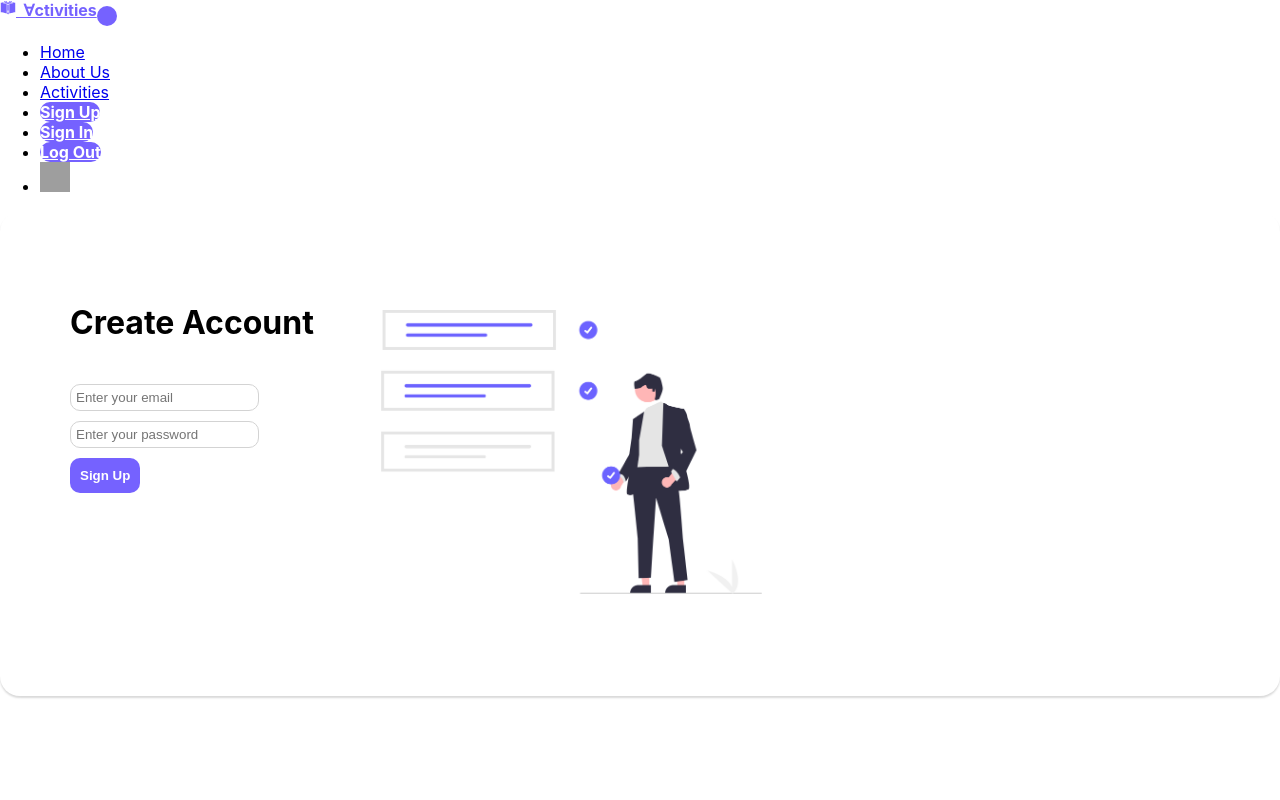
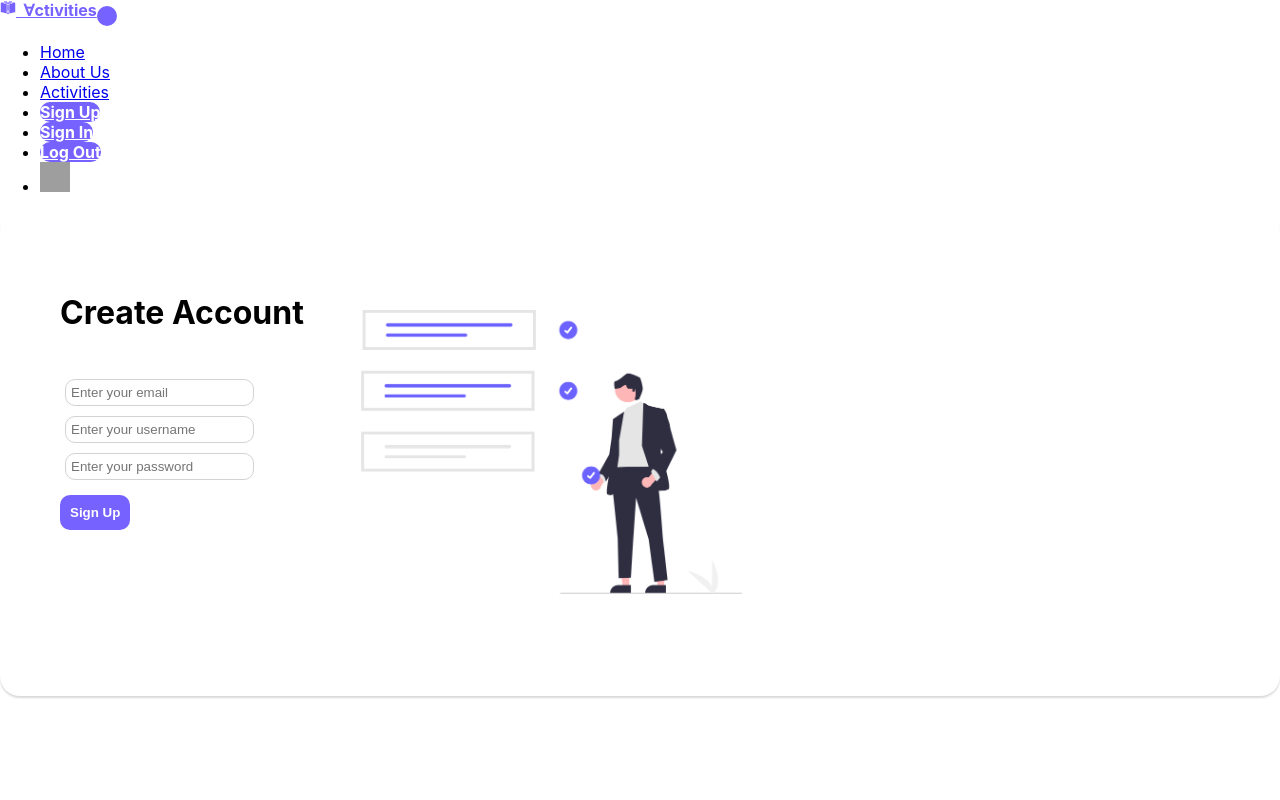
Before and after one commit to VelpCode/addActiv, a React (Create React App) app in the folder frontend/: page /signup in a window 1280 px wide. Shown: the top 800 px of the page. Built offline with nearby package versions, Linux system fonts and the light colour scheme; grey boxes are pictures that could not be loaded; the HTML template or start-up script is replaced by a standard one.

Commit message:
adding authentication

```diff
--- a/frontend/src/components/active/Active.jsx
+++ b/frontend/src/components/active/Active.jsx
@@ -3,6 +3,7 @@ import './active.css';
 import ActivityCards from './ActivityCards';
 import { ToastContainer, toast } from 'react-toastify';
 import 'react-toastify/dist/ReactToastify.css';
+import Update from './Update';
 
 
 const Active = () => {
@@ -83,12 +84,15 @@ const Active = () => {
                             <ActivityCards title={item.title} body={item.body} id={index} del = { del }/>
                         </div>
                     ))}
+
                 </div>
+
             </div>
+
         </div>
         </div>
 
-    )
+    );
 }
 
 export default Active;
--- /dev/null
+++ b/frontend/src/components/active/Update.jsx
@@ -0,0 +1,11 @@
+import React from 'react'
+
+const Update = () => {
+  return (
+    <div className='p-5 bg-primary'>
+        <h3>Update Your Tasks</h3>
+    </div>
+  )
+}
+
+export default Update
--- a/frontend/src/components/active/active.css
+++ b/frontend/src/components/active/active.css
@@ -2,6 +2,7 @@
 
 .actbox {
     width: 50vh;
+    position: relative;
 }
 
 .inputinputs {
@@ -29,6 +30,7 @@
 .agdive {
     height: 80vh;
     width: 100%;
+    overflow: auto;
 }
 
 
@@ -77,3 +79,13 @@
 .card-icon-head:hover {
     transform: scale(1.1);
 }
+
+
+.todo-update {
+    width: 100%;
+    height: 100vh;
+    position: absolute;
+    top: 100px;
+    left: 0px;
+    position: fixed;
+}
--- a/frontend/src/components/signin/signin.css
+++ b/frontend/src/components/signin/signin.css
@@ -25,13 +25,7 @@ input {
     box-shadow: 0px 2px 2px rgba(0, 0, 0, 0.15);   /* Medium shadow */
 }
 
-.infodetails {
-    margin-bottom: 10px;
-}
 
-.block-left {
-    margin: 10px;
-}
 
 .imagebro {
 
--- a/frontend/src/components/signup/Signup.jsx
+++ b/frontend/src/components/signup/Signup.jsx
@@ -1,21 +1,37 @@
-import React from 'react'
+import React, { useState } from 'react'
 import "./signup.css"
 import Logo from "./dudedraw.png";
 
 const Signup = () => {
+    const [Inputs, setInputs] = useState({
+        email: "",
+        username:"",
+        password:"",
+    })
+    const change = (e) => {
+        const { name, value } = e.target;
+        setInputs({ ...Inputs, [name]: value })
+    };
+    const submit = (e) => {
+        e.preventDefault();
+        console.log(Inputs);
+    }
   return (
 
     <div className="signup d-flex justify-content-center align-items-center">
         <div className="signblock">
             <div className='block-left'>
                 <h1>Create Account</h1><br></br>
-                <div className="infodetails">
-                <input type="text" className="text" placeholder='Enter your email' />
+            <div className="infodetails">
+                <input type="email" name = "email" className="text" placeholder='Enter your email' onChange={change} value = {Inputs.email}/>
+            </div>
+            <div className="userdetails">
+                <input type="username" name = "username" className="text" placeholder='Enter your username' onChange={change} value = {Inputs.username}/>
             </div>
             <div className="passdetails">
-                <input type="text" className="text" placeholder='Enter your password'/>
-                </div>
-                <button class = "signbtn">Sign Up</button>
+                <input type="password" name = "password" className="text" placeholder='Enter your password' onChange={change} value = {Inputs.password}/>
+            </div>
+                <button class = "signbtn" onClick={submit}>Sign Up</button>
             </div>
 
             <div className="block-right">
--- a/frontend/src/components/signup/signup.css
+++ b/frontend/src/components/signup/signup.css
@@ -25,13 +25,12 @@ input {
     box-shadow: 0px 2px 2px rgba(0, 0, 0, 0.15);   /* Medium shadow */
 }
 
-.infodetails {
-    margin-bottom: 10px;
+.text {
+    margin: 5px
 }
 
-.block-left {
-    margin: 10px;
-}
+
+
 
 .imagebro {
 
```
